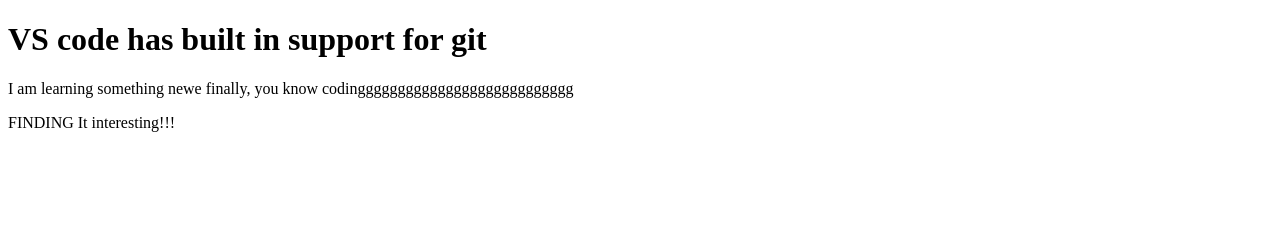
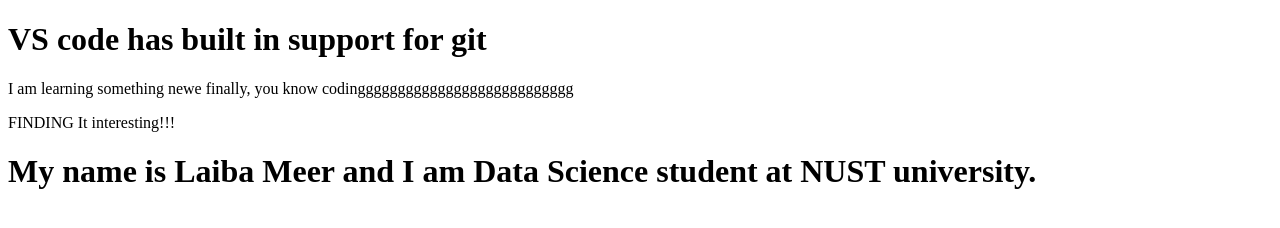
Before and after one commit to laibaameer/vscode-git, a plain HTML site: page index.html in a window 1280 px wide. Drawn offline with Linux system fonts and the light colour scheme.

Commit message:
Update index.html

```diff
--- a/index.html
+++ b/index.html
@@ -10,5 +10,6 @@
         <h1>VS code has built in support for git</h1>
         <p>I am learning something newe finally, you know codinggggggggggggggggggggggggggg</p>
         <p> FINDING It interesting!!!</p>
+        <h1>My name is Laiba Meer and I am Data Science student at NUST university.</h1>
     </body>
 </html>
```
